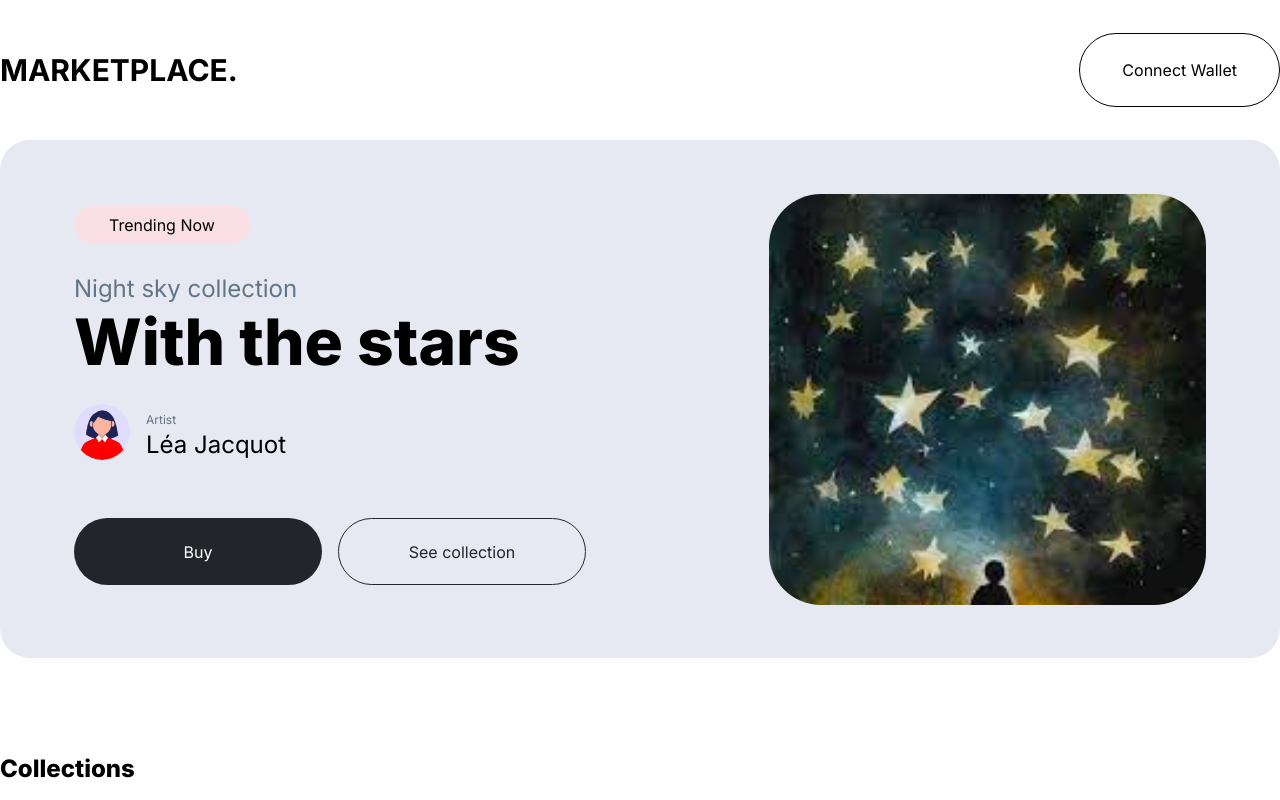
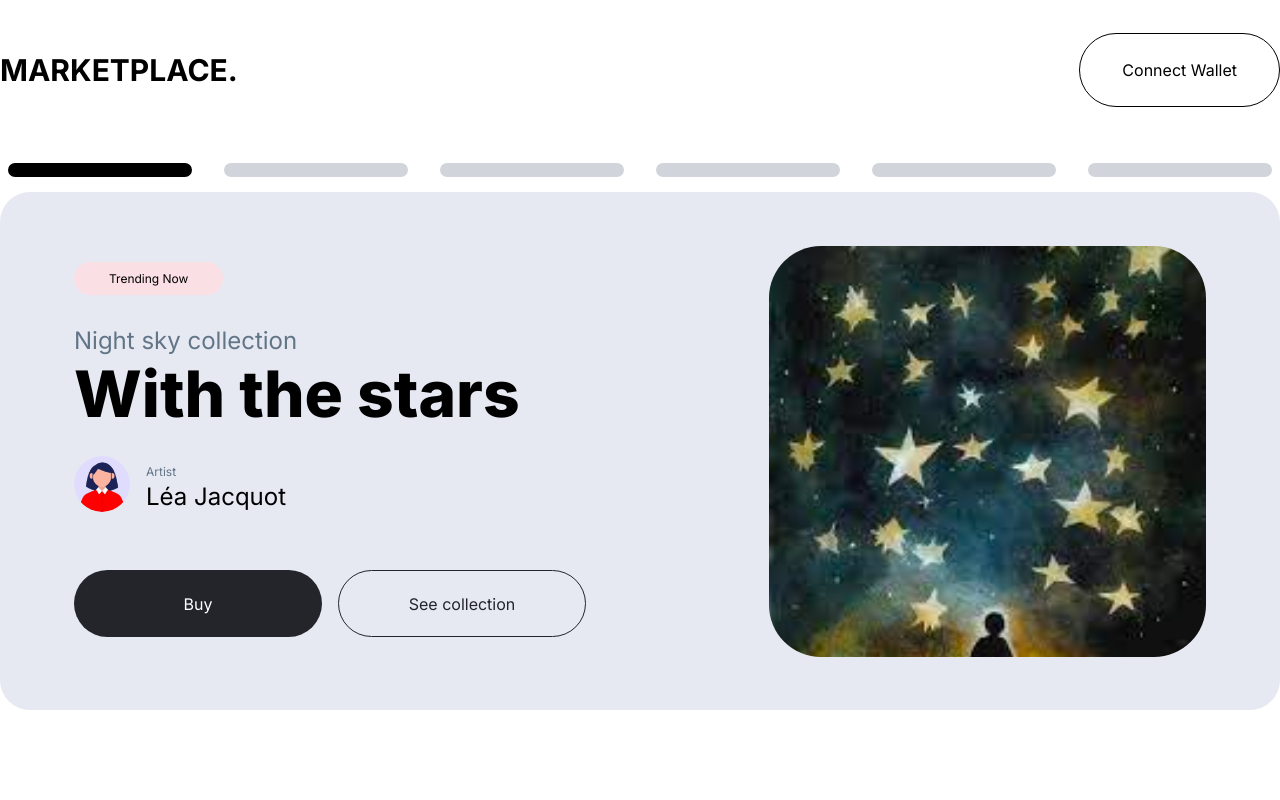
Before and after one commit to jemcap/risidio-the-test-part-one, a React (Vite) app: page / in a window 1280 px wide. Shown: the top 800 px of the page. Built offline with nearby package versions, Linux system fonts and the light colour scheme.

Commit message:
Fix: Added Pages Bar component

```diff
--- a/src/components/Home/featured.component.jsx
+++ b/src/components/Home/featured.component.jsx
@@ -1,7 +1,7 @@
 import { useContext } from "react";
 
 import { ArtistImage, WithTheStars } from "../../utils/images";
-
+import ProgressBar from "./progress-bar.component";
 import { CartContext } from "../../context/CartContext";
 
 const FeaturedComponent = () => {
@@ -19,13 +19,13 @@ const FeaturedComponent = () => {
 
   return (
     <>
-      {/* <section>
+      <section>
         <ProgressBar />
-      </section> */}
-      <section className="bg-[#E6E9F2]  h-auto lg:h-[518px] align-elements rounded-[30px] p-6 lg:p-[74px]">
+      </section>
+      <section className="bg-[#E6E9F2] h-auto lg:h-[518px] align-elements rounded-[30px] p-6 lg:p-[74px]">
         <div className="flex flex-col-reverse lg:flex-row justify-between items-center h-full gap-6 lg:gap-0">
           <div className="text-center lg:text-left">
-            <label className="bg-[#FADFE4] py-[9px] px-[35px] rounded-[49px]">
+            <label className="bg-[#FADFE4] py-[9px] px-[35px] rounded-[49px] text-[12px]">
               Trending Now
             </label>
             <p className="text-[#617587] text-[18px] lg:text-[24px] leading-[29px] font-[400] mt-[20px] lg:mt-[37px]">
--- a/src/components/Home/progress-bar.component.jsx
+++ b/src/components/Home/progress-bar.component.jsx
@@ -1,24 +1,24 @@
-// import React from "react";
+import React from "react";
 
-// const ProgressBar = () => {
-//   const totalPages = 6;
+const ProgressBar = () => {
+  const totalPages = 6;
 
-//   return (
-//     <div className="w-full border-2 mx-auto mt-[56px] flex justify-center items-center">
-//       <div className="w-full flex-row flex justify-center items-center">
-//         {[...Array(totalPages)].map((_, i) => {
-//           return (
-//             <div
-//               key={i}
-//               className={`mx-2 mb-[15px] rounded-full w-[192px] h-[14px] ${
-//                 i === 0 ? "bg-black" : "bg-gray-300"
-//               }`}
-//             ></div>
-//           );
-//         })}
-//       </div>
-//     </div>
-//   );
-// };
+  return (
+    <div className="w-full mx-auto mt-[56px] flex justify-center items-center">
+      <div className="w-full flex-row flex justify-center gap-4 items-center">
+        {[...Array(totalPages)].map((_, i) => {
+          return (
+            <div
+              key={i}
+              className={`mx-2 mb-[15px] rounded-full w-[192px] h-[14px] ${
+                i === 0 ? "bg-black" : "bg-gray-300"
+              }`}
+            ></div>
+          );
+        })}
+      </div>
+    </div>
+  );
+};
 
-// export default ProgressBar;
+export default ProgressBar;
```
